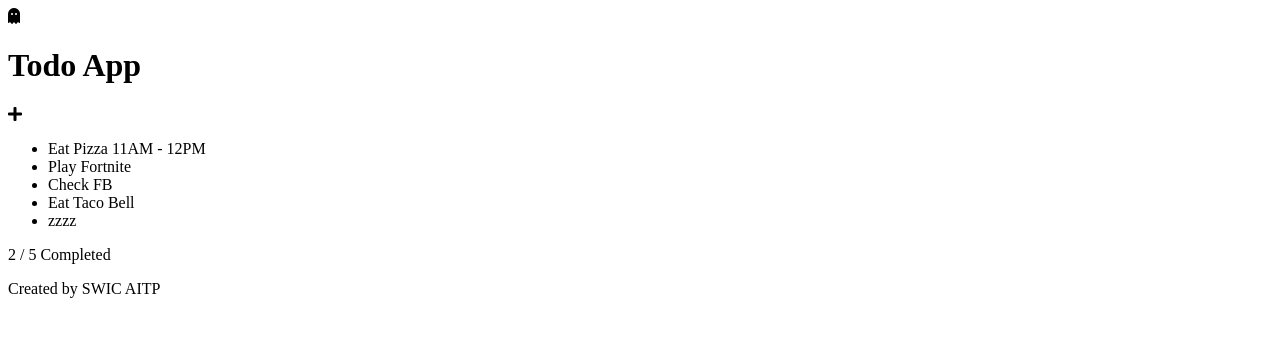
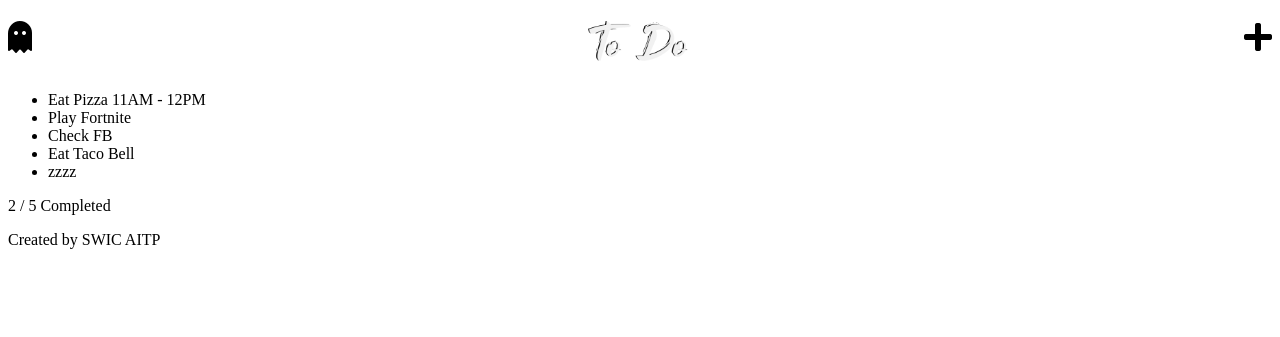
Before and after one commit to swicaitp/todo-list, a PHP site: page / in a window 1280 px wide. Shown: the top 337 px of the page. Run offline with PHP 8.4, Linux system fonts and the light colour scheme; some libraries are stand-ins or nearby versions.

Commit message:
Created Logo

```diff
--- a/index.html
+++ b/index.html
@@ -12,10 +12,9 @@
   </head>
 
   <body>
-    <header>
-      <span class="fas fa-ghost"></span>
-      <h1>Todo App</h1>
-      <span class="fas fa-plus"></span>
+    <header class="headerbar">
+
+      <h1><span id="ghost" class="fas fa-ghost"></span><img id="banner"src="Todo_Logo.png" alt="Todo_Logo.png"><span id="plus" class="fas fa-plus"></span></h1>
     </header>
 
     <main>
--- a/styles.css
+++ b/styles.css
@@ -1,3 +1,17 @@
 .password {
   color: red;
 }
+.headerbar{
+  display: inline;
+text-align: center;
+}
+.headerbar #ghost{
+  float: left;
+}
+.headerbar #plus{
+  float: right;
+}
+.headerbar #banner{
+  max-width: 120px;
+  height: 40px;
+}
```
Also changed, not shown: Todo_Logo.png (added), 1 other file.
